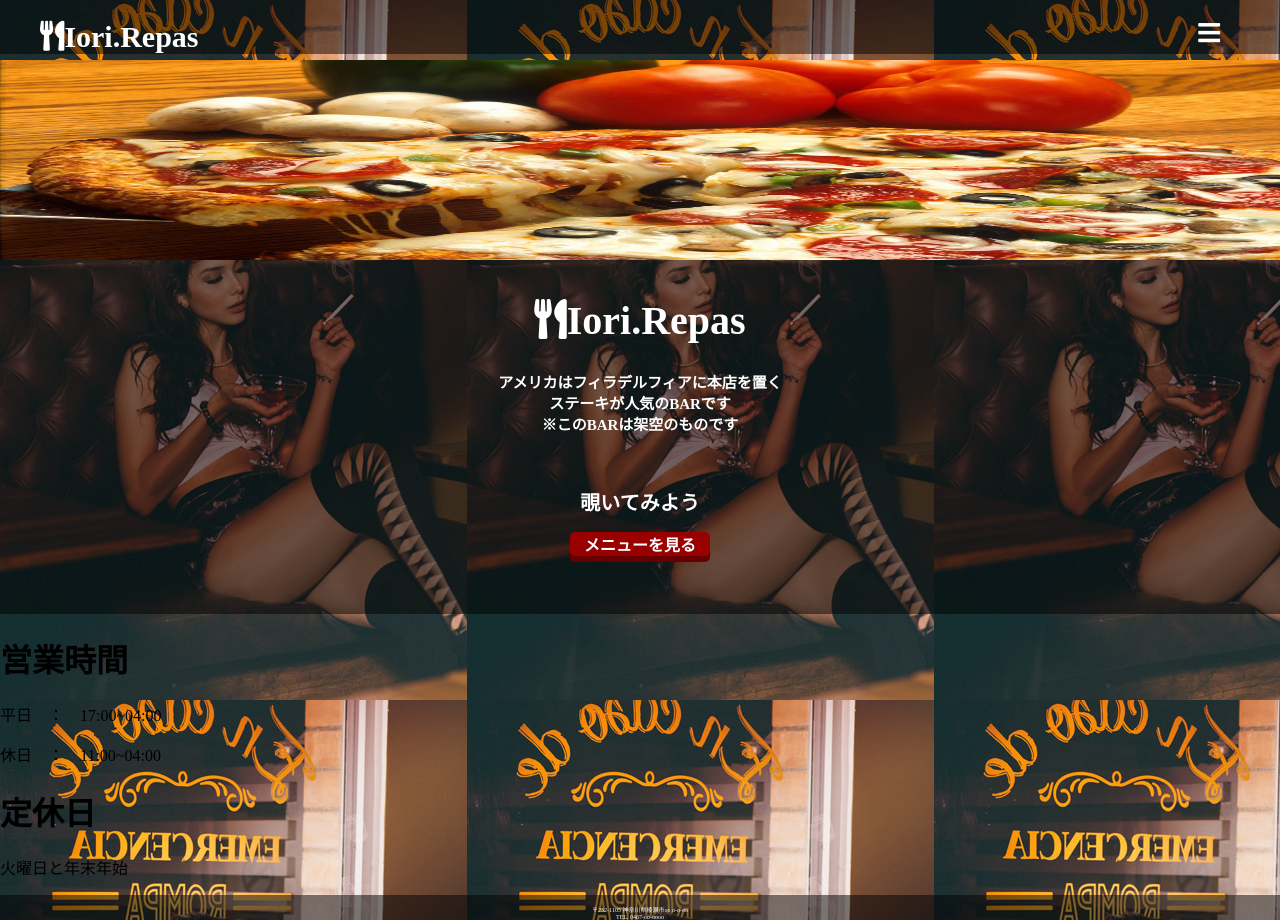
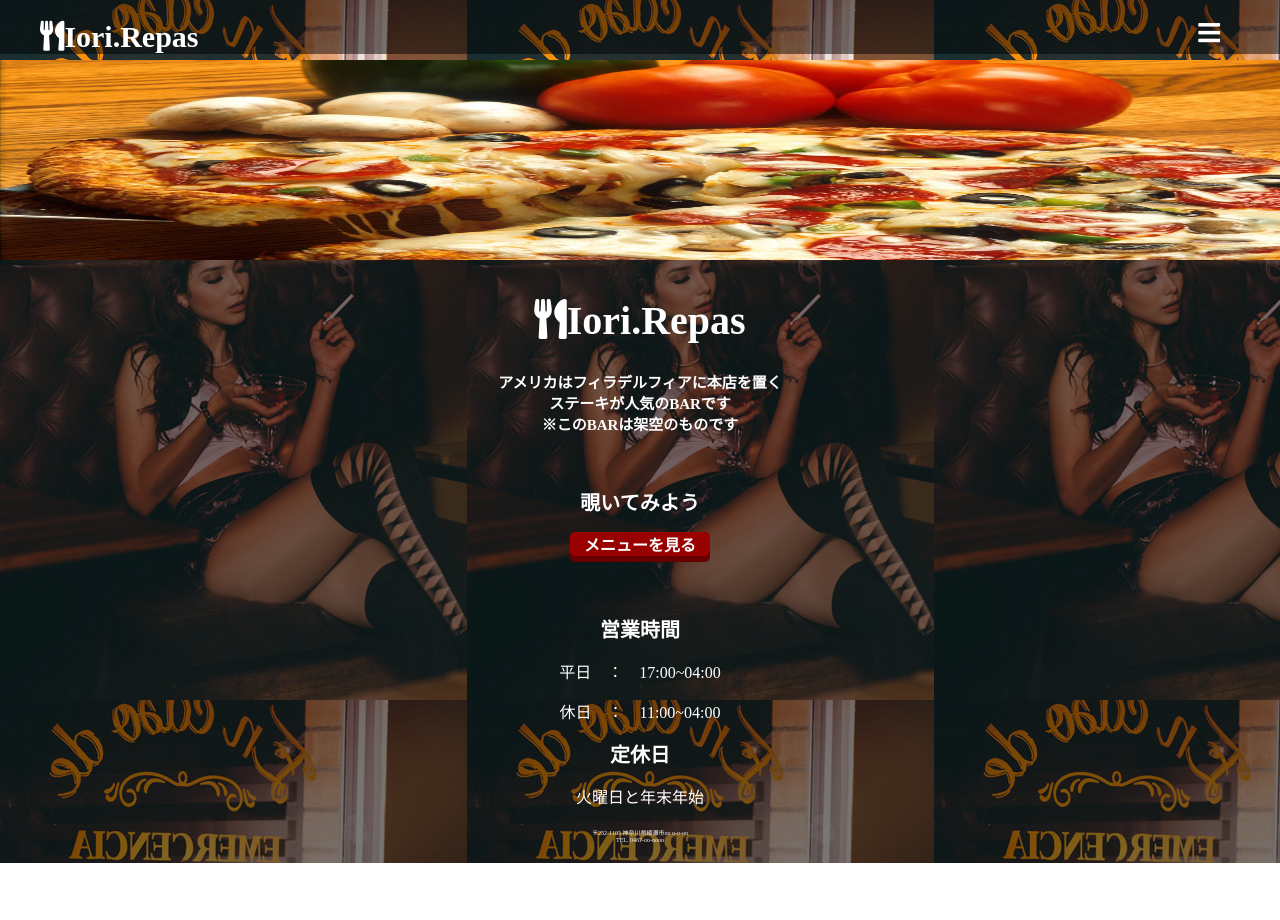
Before and after one commit to ioriezill/iori.repas-home, a plain HTML site: page index.html in a window 1280 px wide. After the commit the page ends 863 px from the top, so only its background shows below. Drawn offline with nearby package versions, Linux system fonts and the light colour scheme.

Commit message:
Update stylesheet.css

```diff
--- a/stylesheet.css
+++ b/stylesheet.css
@@ -225,9 +225,25 @@ a:visited{
   font-size:20px;
 }
 
+.time{
+  margin:0px;
+  background-color:rgba(0,0,0,0.5);
+  text-align:center;
+  color:white;
+}
+
+.time h1{
+  margin:0px;
+  font-size:20px;
+}
+
+.bottom{
+  margin-bottom:0px;
+}
+
 .infomation-wrapper{
   text-align:center;
-  padding-top:10px;
+  padding-top:20px;
   display:none;
   background-color:rgba(0,0,0,0.5);
   pading-bottom:100px;
@@ -237,6 +253,10 @@ a:visited{
   margin:0px;
   font-size:6px;
   color:white;
+}
+
+.saibottom{
+  padding-bottom:20px;
 }
 
 
```
